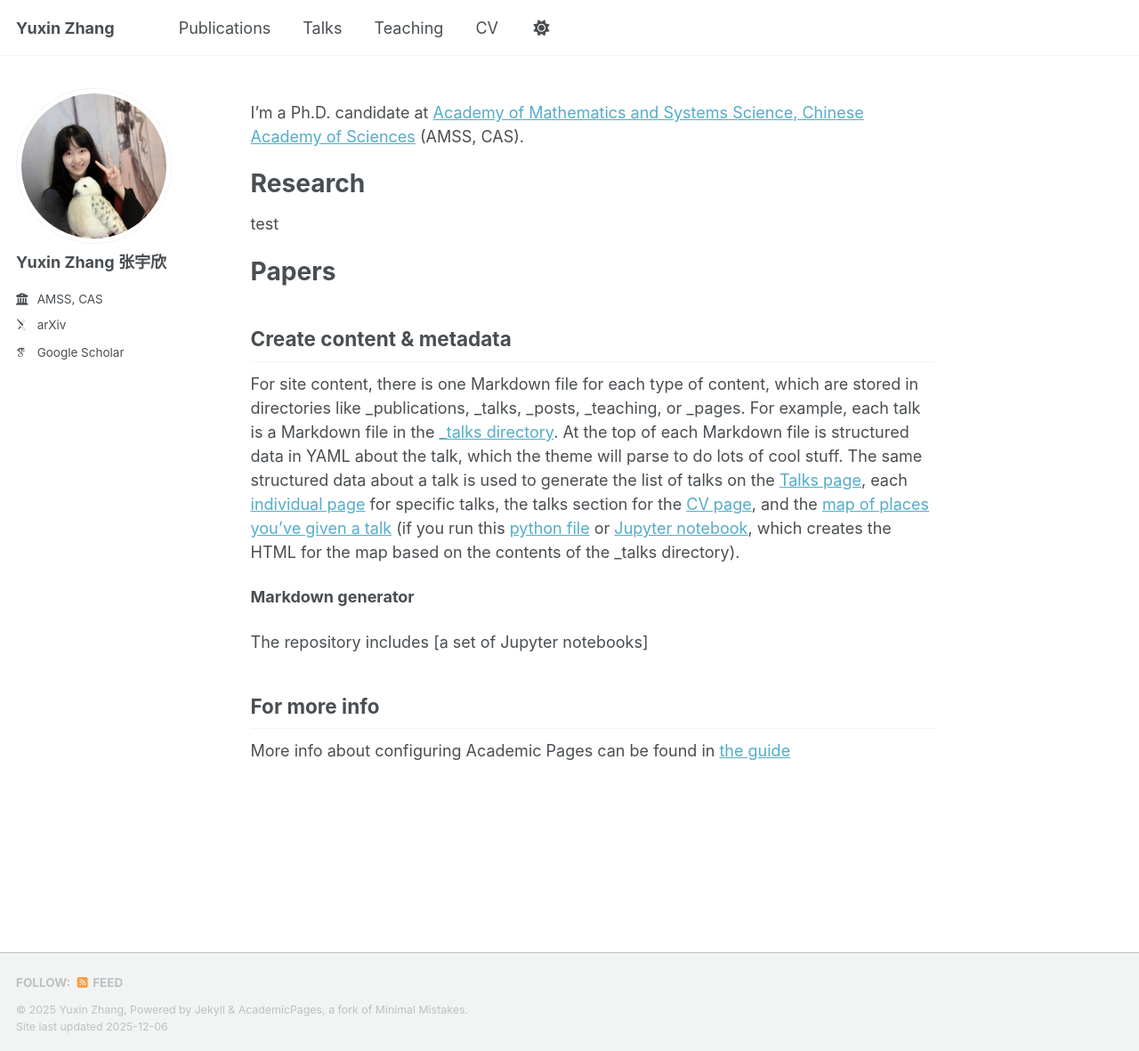
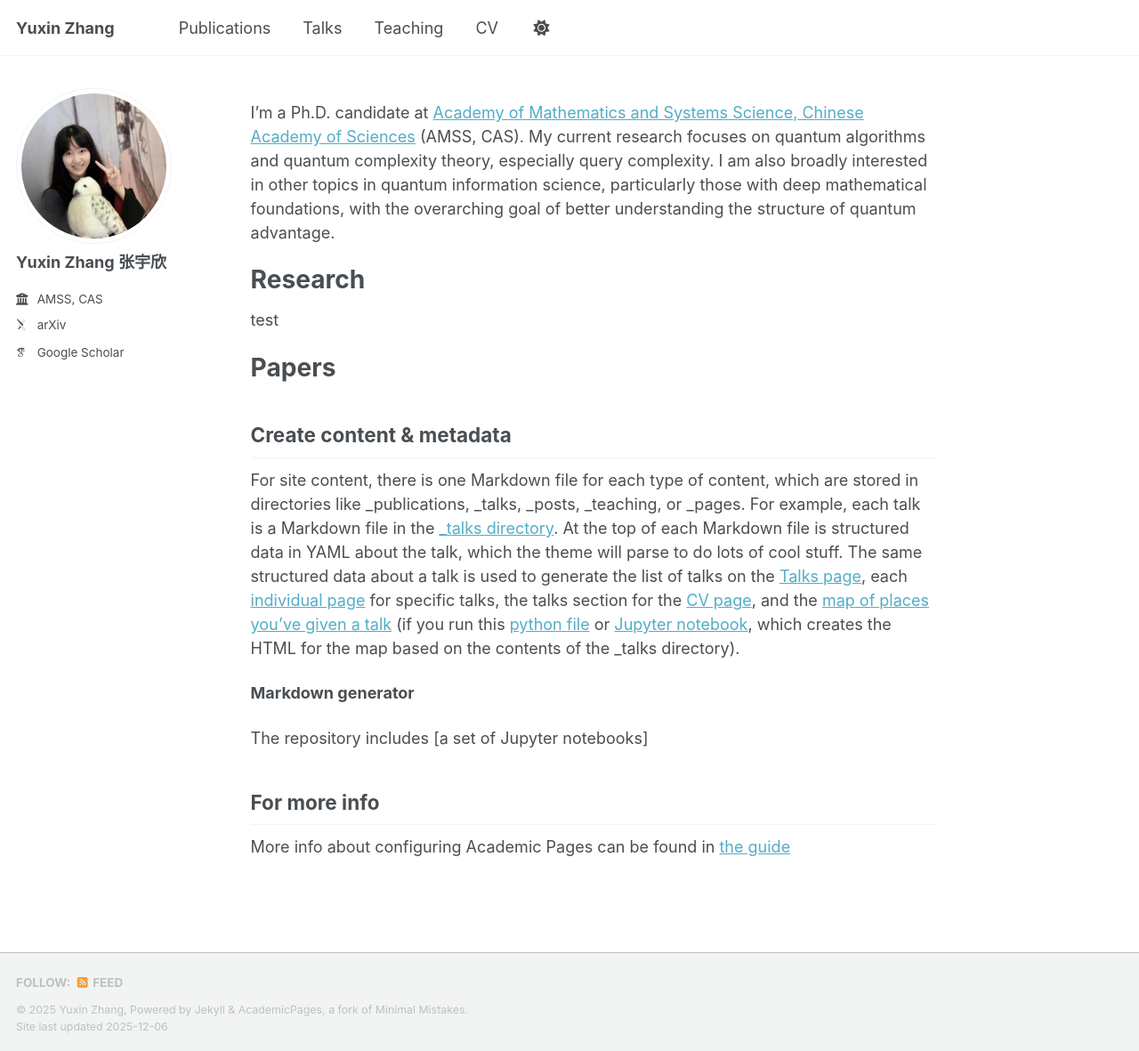
Before and after one commit to yuxinzhangmath/yuxinzhangmath.github.io, a Jekyll site: the page built from _pages/about.md, in a window 1280 px wide and 1181 px high. Shown: the whole window at 89% size. Built offline with Jekyll 4.4.1, drawn with Linux system fonts in a browser that asks for light colours; some web fonts are replaced; a script bundle is joined from its source files by our own code; library files that are not in the unit come from our copies.

Commit message:
Update about.md

```diff
--- a/_pages/about.md
+++ b/_pages/about.md
@@ -8,6 +8,7 @@ redirect_from:
 ---
 
 I'm a Ph.D. candidate at [Academy of Mathematics and Systems Science, Chinese Academy of Sciences](http://english.amss.cas.cn) (AMSS, CAS).
+My current research focuses on quantum algorithms and quantum complexity theory, especially query complexity. I am also broadly interested in other topics in quantum information science, particularly those with deep mathematical foundations, with the overarching goal of better understanding the structure of quantum advantage.
 
 Research
 ======
```
